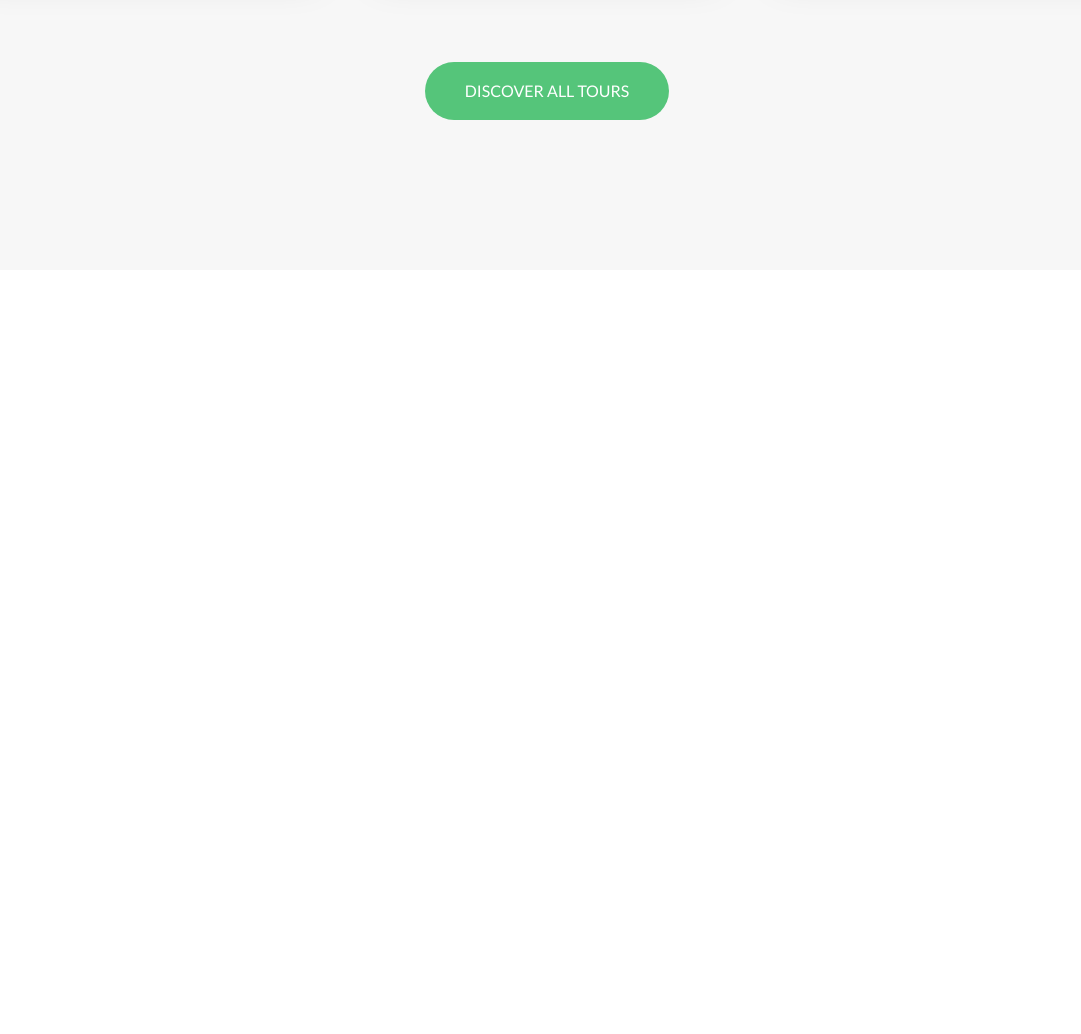
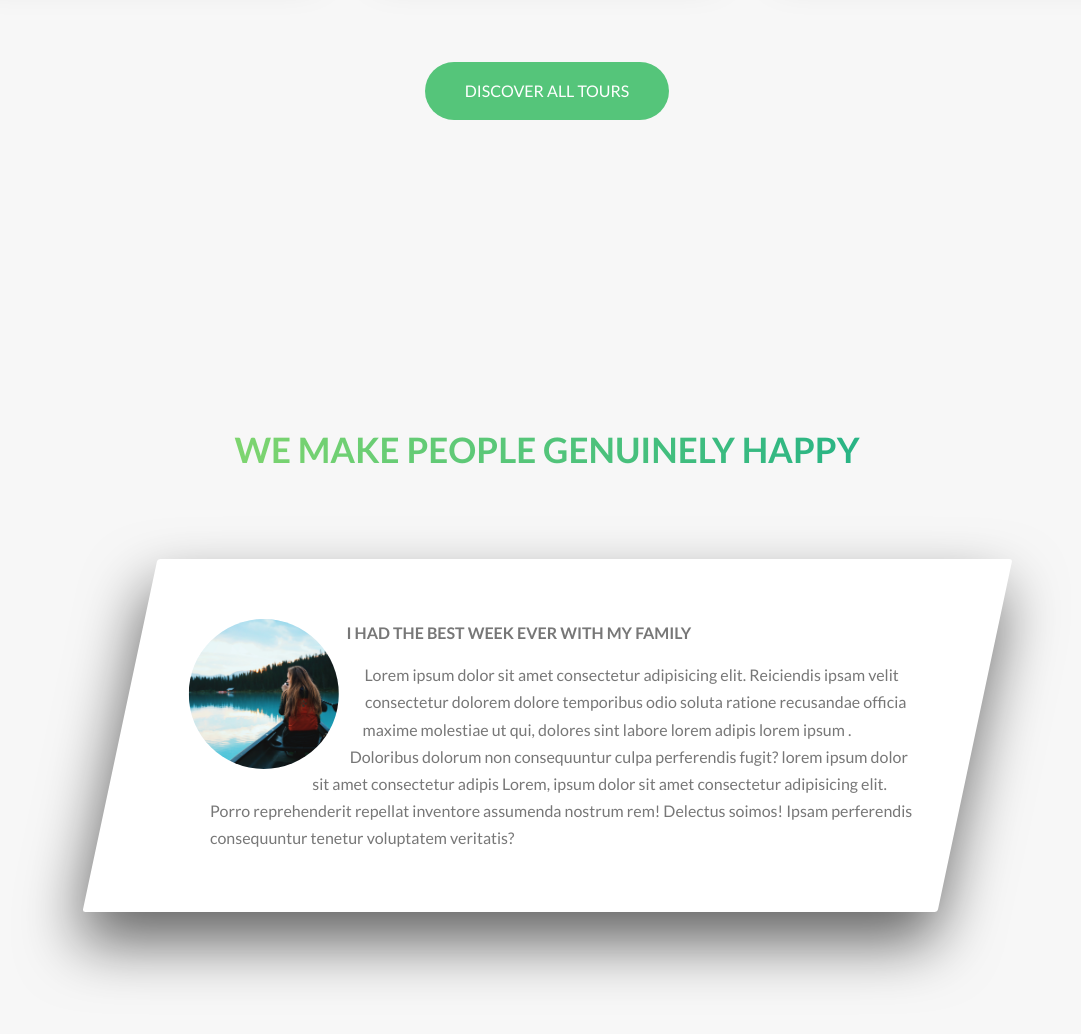
Before and after one commit to trinhminhnhat/html-css-natours, a website: page index.html in a window 1280 px wide. Shown: the part 3085-4119 px from the top of the page, without its empty margins (93-1174 px from the left). Before the commit the page ends 3385 px from the top, so only its background shows below. Drawn offline with Linux system fonts and the light colour scheme.

Commit message:
style: section stories

```diff
--- a/index.html
+++ b/index.html
@@ -234,6 +234,35 @@
         </section>
     </main>
 
+    <div class="section-stories">
+        <div class="u-text-center u-mb-big">
+            <h2 class="heading-secondary">
+                We make people genuinely happy
+            </h2>
+        </div>
+        <div class="row">
+            <div class="story">
+                <figure class="story__shape">
+                    <img src="img/nat-8.jpg" alt="Person on a tour" class="story__img">
+                </figure>
+                <div class="story__text">
+                    <h3 class="heading-tertiary u-mb-small">
+                        I had the best week ever with my family
+                    </h3>
+                    <p>
+                        Lorem ipsum dolor sit amet consectetur adipisicing elit. Reiciendis ipsam velit consectetur
+                        dolorem dolore temporibus odio soluta ratione recusandae officia maxime molestiae ut qui,
+                        dolores sint labore lorem adipis lorem ipsum . Doloribus dolorum non consequuntur culpa
+                        perferendis fugit?
+                        lorem ipsum dolor sit amet consectetur adipis Lorem, ipsum dolor sit amet consectetur
+                        adipisicing elit. Porro reprehenderit repellat inventore assumenda nostrum rem! Delectus soimos!
+                        Ipsam perferendis consequuntur tenetur voluptatem veritatis?
+                    </p>
+                </div>
+            </div>
+        </div>
+    </div>
+
     <!-- grid layout base -->
     <!-- <section class="grid-test">
         <div class="row">
--- /dev/null
+++ b/scss/components/_story.scss
@@ -0,0 +1,38 @@
+.story {
+    width: 75%;
+    margin: 0 auto;
+    box-shadow: 0 3rem 6rem rgba($black, 0.6);
+    background-color: $white;
+    border-radius: 3px;
+    padding: 6rem 6rem 6rem 9rem;
+    font-size: $default-font-size;
+    transform: skewX(-12deg);
+
+    &__shape {
+        $shape-layout: circle(50% at 50% 50%);
+        width: 15rem;
+        height: 15rem;
+        float: left;
+        background-color: aliceblue;
+        margin: 0 5px 5px 0;
+
+        // shape-outside using with float, same value with clip-path, circle ( r at cx cy)
+        -webkit-shape-outside: $shape-layout;
+        shape-outside: $shape-layout;
+
+        -webkit-clip-path: $shape-layout;
+        clip-path: $shape-layout;
+
+        // Can't use the same with section-features
+        // There's currently no way of having two transform properties applying at the same time
+        transform: translateX(-3rem) skewX(12deg);
+    }
+
+    &__img {
+        height: 100%;
+    }
+
+    &__text {
+        transform: skewX(12deg);
+    }
+}
--- a/scss/main.scss
+++ b/scss/main.scss
@@ -20,6 +20,7 @@
 @import 'components/composition';
 @import 'components/feature-box';
 @import 'components/card';
+@import 'components/story';
 
 // pages
 @import 'pages/home';
--- a/scss/pages/_home.scss
+++ b/scss/pages/_home.scss
@@ -23,3 +23,8 @@
     margin-top: -10rem;
     padding: 25rem 0 15rem 0;
 }
+
+.section-stories {
+    padding: 15rem 0;
+    background-color: $grey-light-1;
+}
```
Also changed, not shown: css/style.css.
